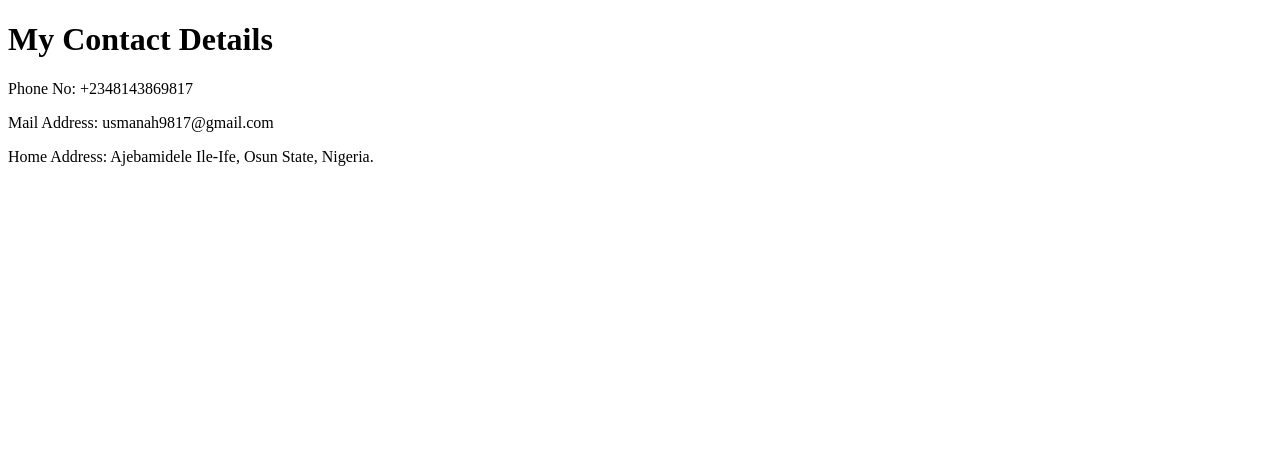
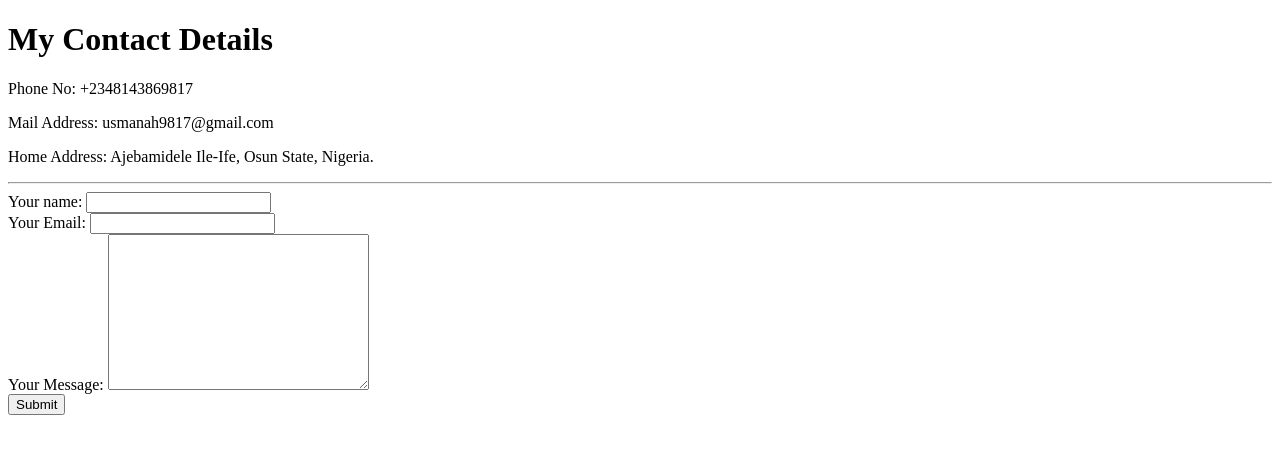
Before and after one commit to Ahmad9817/cv, a plain HTML site: page contact.html in a window 1280 px wide. Drawn offline with Linux system fonts and the light colour scheme.

Commit message:
Add initial cv website files

```diff
--- a/contact.html
+++ b/contact.html
@@ -10,5 +10,16 @@
     <p>Phone No: +2348143869817</p>
     <p>Mail Address: usmanah9817@gmail.com</p>
     <p>Home Address: Ajebamidele Ile-Ife, Osun State, Nigeria.</p>
+    <hr>
+    <form action="mailto:usmanah9817@gmail.com" method="post" target="_blank" enctype="text/plain">
+      <label>Your name:</label>
+       <input type="text" name="yourName" value="" required><br>
+      <label>Your Email:</label>
+      <input type="email" name="yourEmail"><br>
+      <label>Your Message:</label>
+      <textarea name="yourMesage" rows="10" cols="30"></textarea>
+      <br>
+      <input type="submit" name="">
+    </form>
   </body>
 </html>
```
